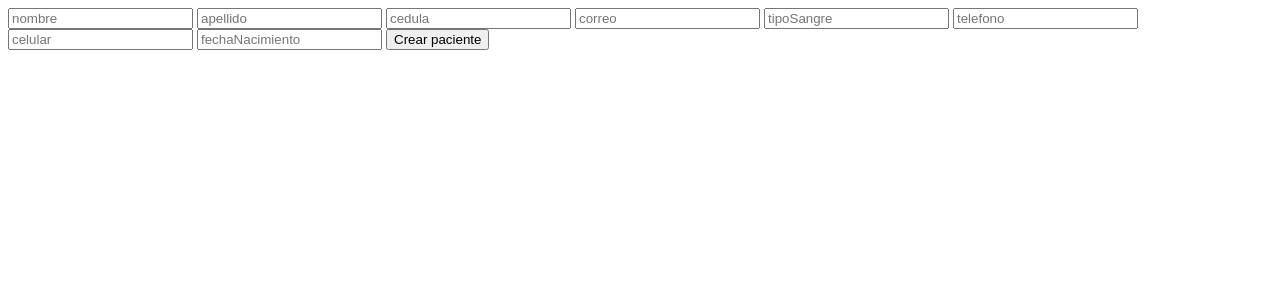
After one commit to asaramaru/consultorio, a Django app: page /medico/crear/ in a window 1280 px wide. The commit adds this page. Shown: the top 300 px of the page. Run offline with Django 3.2, Linux system fonts and the light colour scheme; a user stored in the database is signed in.

Commit message:
primercommit

```diff
--- /dev/null
+++ b/centro/forms.py
@@ -0,0 +1,6 @@
+from django import forms
+
+class FormularioContacto(forms.Form):
+	nombre = forms.CharField()
+	email = forms.EmailField()
+	mensaje = forms.CharField()
--- a/clinica/settings.py
+++ b/clinica/settings.py
@@ -127,6 +127,6 @@ LOGIN_URL = '/login/'
 EMAIL_BACKEND = 'django.core.mail.backends.smtp.EmailBackend'
 EMAIL_HOST = 'smtp.gmail.com'
 EMAIL_USE_TLS = True
-EMAIL_PORT = 25
-EMAIL_HOST_USER = 'suppordani@gmail.com'
-EMAIL_HOST_PASSWORD = 'Da1597532486'
+EMAIL_PORT = 587
+EMAIL_HOST_USER = ''
+EMAIL_HOST_PASSWORD = ''
--- a/clinica/urls.py
+++ b/clinica/urls.py
@@ -27,4 +27,13 @@ urlpatterns = [
     path('recuperar/', views_centro.recuperar_contraseña, name='contraseña'),
     path('formulario/', views_centro.formulario, name='formulario'),
     path('pacientes/', views_consultorio.pacientes_view, name='lista_pacientes'),
+    path('pacientes/crear/', views_consultorio.crear_paciente, name='crear_pacientes'),
+    path('grupofamiliar/crear/', views_consultorio.crear_grupo_familiar, name='crear_grupo_familiar'),
+    path('medico/crear/', views_consultorio.crear_medico, name='crear_medico'),
+    path('registro/crear/', views_consultorio.crear_registro, name='crear_registro'),
+    path('laboratorio/crear/', views_consultorio.crear_laboratorio, name='crear_laboratorio'),
+    path('examen/crear/', views_consultorio.crear_examen, name='crear_examen'),
+    path('especialista/cita/', views_consultorio.cita_especilista, name='cita_especialista'),
+    path('cita/crear/', views_consultorio.crear_cita, name='crear_cita'),
+    path('historiaclinica/crear/', views_consultorio.crear_historia_clinica, name='crear_historia_clinica'),
 ]
--- a/consultorio/views.py
+++ b/consultorio/views.py
@@ -1,14 +1,227 @@
-from django.shortcuts import render
+from django.shortcuts import render, redirect
 from django.contrib.auth.decorators import login_required
+from consultorio.models import Paciente, GrupoFamiliar, Medico, Registro, Laboratorio, Cita, Especialista, Examen, HistoriaClinica, CitaEspecialista
 
 # Create your views here.
 
 @login_required
 def pacientes_view(request):
-	search_fields=('username')
-	lista = Pacientes.objects.all().order_by('modified')
-	return render(request,'base.html',{'lista':lista})
+	if request.GET['cedula']:
+		filtro = request.GET['cedula']
+		if len(filtro)>11:
+			error = {'error':'la busqueda esta muy largo'}
+		else:
+			paciente = Paciente.objects.filter(name__icontains=filtro)
+			return render(request,'resultados.html',{'paciente':paciente,'query':filtro})
+	#lista = Paciente.objects.all().order_by('modified')
+	return render(request,'resultados.html',{'lista':lista,'error':error})
+
+@login_required
+def crear_medico(request):
+	if request.method == 'POST':
+		medico = Medico()
+		nombre = request.POST['nombre']
+		apellido = request.POST['apellido']
+		cedula = request.POST['cedula']
+		correo = request.POST['correo']
+		tipoSangre = request.POST['tipoSangre']
+		telefono = request.POST['telefono']
+		celular = request.POST['celular']
+		fechaNacimiento = request.POST['fechaNacimiento']
+
+		medico = Medico.objects.create(Nombre=nombre
+			,Apellido=apellido
+			,Cedula=cedula
+			,Correo=correo
+			,TipoSangre=tipoSangre
+			,Telefono=telefono
+			,Celular=celular
+			,FechaNacimiento=fechaNacimiento)
+
+		return redirect('crear_medico')
+
+	return render(request,'crear_medico.html')
+
+@login_required
+def crear_grupo_familiar(request):
+	if request.method == 'POST':
+		nombre = request.POST['nombre']
+		titular = request.POST['titular']
+		idMedico = request.POST['idMedico']
+
+		grupofamiliar = GrupoFamiliar.objects.create(Nombre=nombre,Titular=titular,IdMedico=idMedico)
+
+		return redirect('crear_grupo_familiar')
+	medico = Medico.objects.all()
+	return render(request,'crear_grupo_familiar.html',{'medico':medico})
 
 @login_required
 def crear_paciente(request):
-	pass
+	if request.method == 'POST':
+		nombre = request.POST['nombre']
+		apellido = request.POST['apellido']
+		cedula = request.POST['cedula']
+		correo = request.POST['correo']
+		tipoSangre = request.POST['tipoSangre']
+		telefono = request.POST['telefono']
+		celular = request.POST['celular']
+		fechaNacimiento = request.POST['fechaNacimiento']
+		estrato = request.POST['estrato']
+		idGrupoFamiliar = request.POST['idGrupoFamiliar']
+
+
+		paciente = Paciente.objects.create_user(Nombre= nombre
+			,Apellido= apellido
+			,Cedula= cedula
+			,Correo= correo
+			,TipoSangre= tipoSangre
+			,Telefono= telefono
+			,Celular= celular
+			,FechaNacimiento= fechaNacimiento
+			,Estrato= estrato
+			,IdGrupoFamiliar= idGrupoFamiliar)
+
+		return redirect('crear_pacientes')
+
+	grupofamiliar = GrupoFamiliar()
+	print(grupofamiliar)
+	return render(request,'crear_paciente.html',{'grupo':grupofamiliar})
+
+@login_required
+def crear_registro(request):
+	if request.method == 'POST':
+		sintomas = request.POST['sintomas']
+		medicamentos = request.POST['medicamentos']
+		signosvitales = request.POST['signosvitales']
+		generacion = request.POST['generacion']
+		incapacidades = request.POST['incapacidades']
+		remisiones = request.POST['remisiones']
+		ordenesmedicas = request.POST['ordenesmedicas']
+
+
+		registro = Registro.objects.create(Sintomas= sintomas
+				,Medicamentos= medicamentos
+				,SignosVitales= signosvitales
+				,Generacion= generacion
+				,Incapacidades= incapacidades
+				,Remisiones= remisiones
+				,OrdenesMedicas= ordenesmedicas)
+
+		return redirect('crear_registro')
+	return render(request,'crear_registro.html')
+
+@login_required
+def crear_laboratorio(request):
+	if request.method == 'POST':
+		nombre = request.POST['nombre']
+		cede = request.POST['cede']
+		direccion = request.POST['direccion']
+		horario = request.POST['horario']
+
+		laboratorio = Laboratorio.objects.create(Nombre= nombre
+				,Sede= cede
+				,Direccion= direccion
+				,Horario= horario)
+
+		return redirect('crear_laboratorio')
+	return render(request,'crear_laboratorio.html')
+
+@login_required
+def crear_examen(request):
+	if request.method == 'POST':
+		resultados = request.POST['resultados']
+		fecha = request.POST['fecha']
+		laboratorio = request.POST['idLaboratorio']
+		paciente = request.POST['idPaciente']
+
+		examen = Examen.objects.create(Resultados= resultados
+			,FechaExamen= fecha
+			,IdLaboratorio= laboratorio
+			,IdPaciente= paciente)
+
+		return redirect('crear_examen')
+	return render(request,'crear_examen.html')
+
+@login_required
+def cita_especilista(request):
+	if request.method == 'POST':
+		fechaCita = request.POST['fechaCita']
+		tipoCita = request.POST['tipoCita']
+		observaciones = request.POST['observaciones']
+		idPaciente = request.POST['idPaciente']
+		idEspecialista = request.POST['idEspecialista']
+		idRegistro = request.POST['idRegistro']
+
+		citaEspecialista = CitaEspecialista.objects.create(FechaCita= fechaCita
+			,TipoCita= tipoCita
+			,Observaciones= observaciones
+			,IdPaciente= idPaciente
+			,IdEspecialista= idEspecialista
+			,IdRegistro= idRegistro)
+
+		return redirect('cita_especilista')
+	return render(request,'cita_especilista.html')
+
+@login_required
+def crear_especialista(request):
+	if request.method == 'POST':
+		nombre = request.POST['nombre']
+		apellido = request.POST['apellido']
+		cedula = request.POST['cedula']
+		correo = request.POST['correo']
+		tipoSangre = request.POST['tipoSangre']
+		telefono = request.POST['telefono']
+		celular = request.POST['celular']
+		fechaNacimiento = request.POST['fechaNacimiento']
+		especialidad = request.POST['especialidad']
+
+
+		especialista = Especialista.objects.create_user(Nombre= nombre
+			,Apellido= apellido
+			,Cedula= cedula
+			,Correo= correo
+			,TipoSangre= tipoSangre
+			,Telefono= telefono
+			,Celular= celular
+			,FechaNacimiento= fechaNacimiento
+			,Especialidad= especialidad)
+
+		return redirect('crear_especialista')
+	return render(request,'crear_especialista.html')
+
+@login_required
+def crear_cita(request):
+	if request.method == 'POST':
+		idPaciente = request.POST['idPaciente']
+		idMedico = request.POST['idMedico']
+		idRegistro = request.POST['idRegistro']
+		fechaCita = request.POST['fechaCita']
+		tipoCita = request.POST['tipoCita']
+		observaciones = request.POST['observaciones']
+
+		cita = Cita.objects.create(IdPaciente= idPaciente
+			,IdMedico= idMedico
+			,IdRegistro= idRegistro
+			,FechaCita= fechaCita
+			,TipoCita= tipoCita
+			,Observaciones= observaciones)
+
+		return redirect('crear_cita')
+	return render(request,'crear_cita.html')
+
+@login_required
+def crear_historia_clinica(request):
+	if request.method == 'POST':
+		idPaciente = request.POST['idPaciente']
+		idCita = request.POST['idCita']
+		idExamen = request.POST['idExamen']
+
+		historiaClinica = HistoriaClinica.objects.create(IdPaciente= idPaciente
+			,IdCita= idCita
+			,IdExamen= idExamen)
+
+		return redirect('crear_historia_clinica')
+	paciente = Paciente.objects.all()
+	cita = Cita.objects.all()
+	examen = Examen.objects.all()
+	return render(request,'crear_historia_clinica.html',{'paciente':paciente,'cita':cita,'examen':examen})
--- /dev/null
+++ b/templates/crear_medico.html
@@ -0,0 +1,23 @@
+<!DOCTYPE html>
+<html>
+<head>
+	<title>Crear paciente</title>
+</head>
+<body>
+	<div>
+		<form method="POST">
+			{% csrf_token %}
+			<input type="text" name="nombre" placeholder="nombre">
+			<input type="text" name="apellido" placeholder="apellido">
+			<input type="number" name="cedula" placeholder="cedula">
+			<input type="email" name="correo" placeholder="correo">
+			<input type="text" name="tipoSangre" placeholder="tipoSangre">
+			<input type="number" name="telefono" placeholder="telefono">
+			<input type="number" name="celular" placeholder="celular">
+			<input type="text" name="fechaNacimiento" placeholder="fechaNacimiento">
+
+			<button type="submit">Crear paciente</button>
+		</form>
+	</div>
+</body>
+</html>
```
Also changed, not shown: centro/views.py (+16 -6 lines), consultorio/models.py (+19 -5 lines), templates/base.html (+6 -1 lines), templates/cita_especialista.html (added, +21 -0 lines), templates/crear_cita.html (added, +21 -0 lines), templates/crear_grupo_familiar.html (added, +21 -0 lines), templates/crear_historia_clinica.html (added, +29 -0 lines), templates/crear_laboratorio.html (added, +19 -0 lines), templates/crear_paciente.html (added, +29 -0 lines), templates/crear_registro.html (added, +22 -0 lines), templates/examen.html (added, +19 -0 lines), templates/resultados.html (added, +20 -0 lines), consultorio/migrations/0002_auto_20201015_1600.py (added), db.sqlite3, 1 more files.
